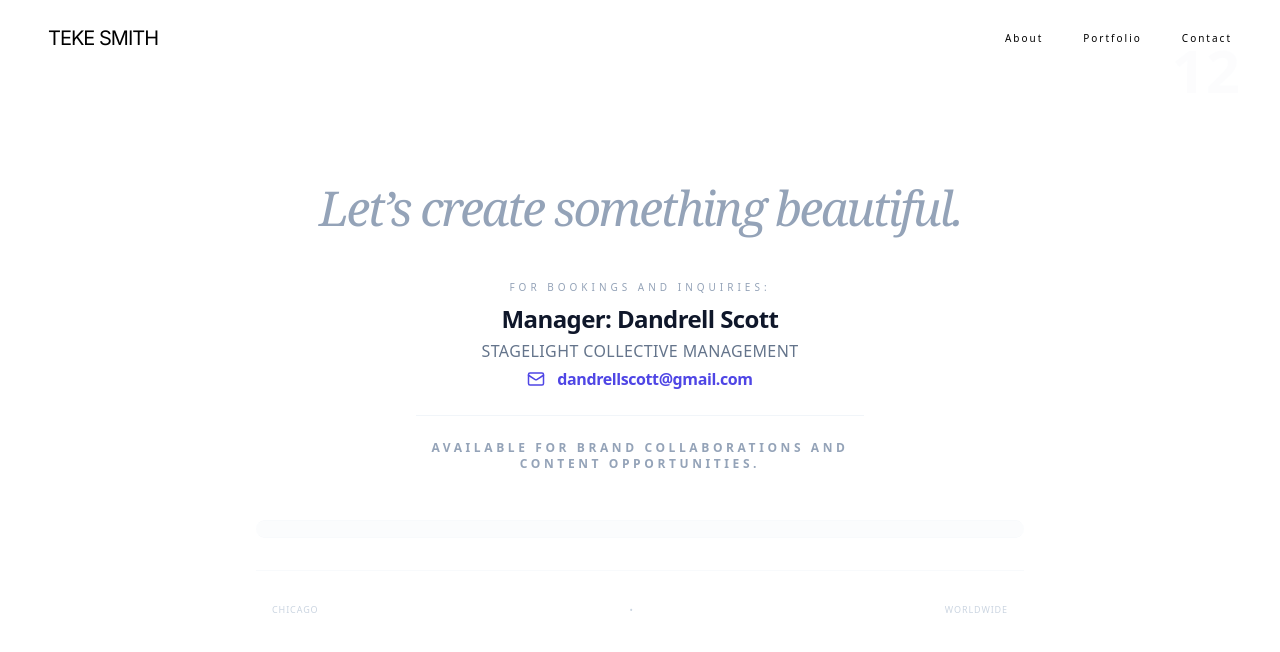
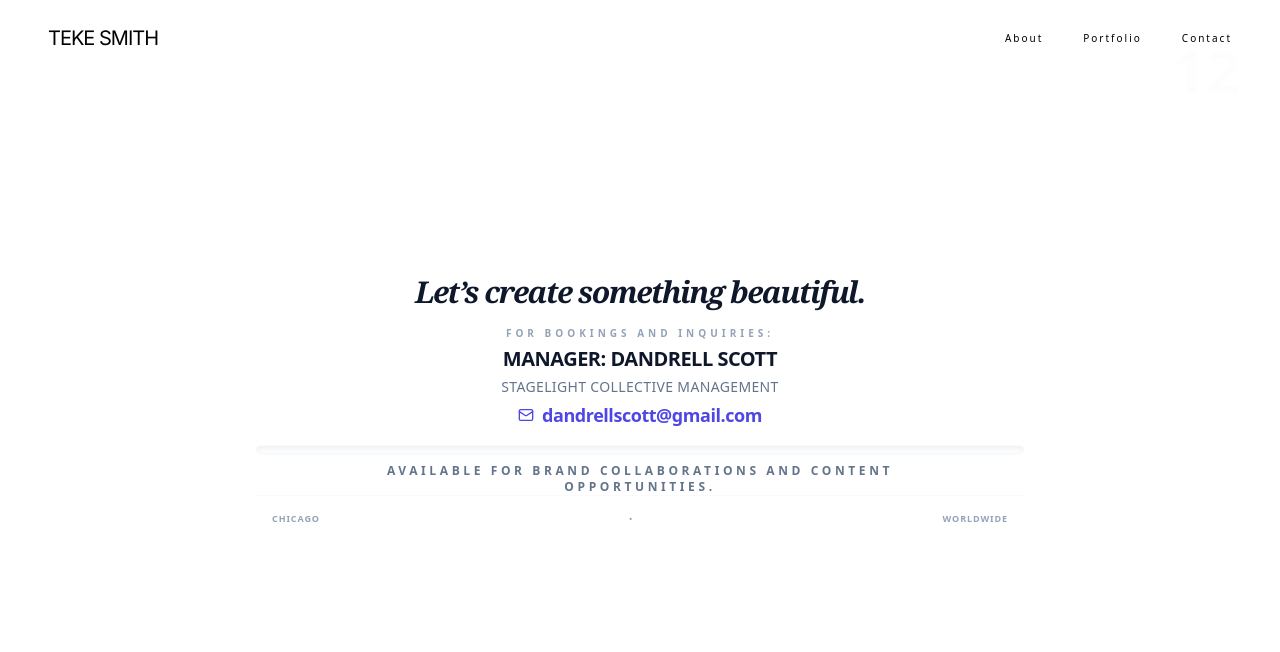
Before and after one commit to Aieditor773/Teke-Portfolio, a plain HTML site: page index.html in a window 1280 px wide. Both pictures are taken after a click on the button "Contact". Drawn offline with nearby package versions, Linux system fonts and the light colour scheme; a web font is replaced by a local one.

Commit message:
Update index.html

```diff
--- a/index.html
+++ b/index.html
@@ -9,7 +9,7 @@
     <script src="https://cdn.tailwindcss.com"></script>
 
     <!-- Google Fonts: Playfair Display for Serif, Inter for Sans -->
-    <link href="https://fonts.googleapis.com/css2?family=Playfair+Display:ital,wght@0,400;0,700;1,400&family=Inter:wght@300;400;700&display=swap" rel="stylesheet">
+    <link href="https://fonts.googleapis.com/css2?family=Playfair+Display:ital,wght@0,400;0,700;0,900;1,400;1,700;1,900&family=Inter:wght@300;400;700&display=swap" rel="stylesheet">
 
     <!-- Common Ninja Photo Carousel Widget SDK -->
     <script src="https://cdn.commoninja.com/sdk/latest/commonninja.js" defer></script>
@@ -181,40 +181,42 @@
             </div>
         </section>
 
-        <!-- 08. CONTACT SECTION - Redesigned with Widget & Manager Info Swapped -->
-        <section id="contact" class="snap-section bg-white flex items-center justify-center p-6 text-center">
-            <div class="max-w-3xl w-full space-y-8">
-                <h2 class="text-4xl md:text-5xl font-serif tracking-tighter leading-tight font-light italic text-slate-400">Let’s create something beautiful.</h2>
+        <!-- 08. CONTACT SECTION - Spacing Tightened & Font Refined -->
+        <section id="contact" class="snap-section bg-white flex flex-col items-center justify-center p-4 md:py-10 text-center">
+            <div class="max-w-3xl w-full">
+                <!-- Refined heading: smaller size, italic bold, and no bottom margin -->
+                <h2 class="text-2xl md:text-3xl font-serif font-black italic tracking-tighter text-slate-900 leading-tight whitespace-nowrap mb-0">Let’s create something beautiful.</h2>
 
-                <!-- Contact Information Container -->
-                <div class="flex flex-col items-center gap-6 py-4">
+                <!-- Contact Information Container (Spaceless connection to heading) -->
+                <div class="flex flex-col items-center gap-4 pt-4 pb-4 mt-0">
                     <div class="space-y-1">
-                        <p class="font-sans text-[10px] uppercase tracking-[0.4em] text-slate-400 mb-2">For bookings and inquiries:</p>
-                        <div class="font-sans text-xl md:text-2xl font-bold tracking-tight text-slate-900">Manager: Dandrell Scott</div>
-                        <div class="font-sans text-sm md:text-base text-slate-500 tracking-wide uppercase">Stagelight Collective Management</div>
-                        <div class="flex items-center justify-center gap-3 text-indigo-600 font-sans font-bold mt-4">
-                            <svg xmlns="http://www.w3.org/2000/svg" width="18" height="18" viewBox="0 0 24 24" fill="none" stroke="currentColor" stroke-width="2" stroke-linecap="round" stroke-linejoin="round"><rect width="20" height="16" x="2" y="4" rx="2"/><path d="m22 7-8.97 5.7a1.94 1.94 0 0 1-2.06 0L2 7"/></svg>
-                            <a href="mailto:dandrellscott@gmail.com" class="tracking-tight hover:underline">dandrellscott@gmail.com</a>
+                        <p class="font-sans text-[10px] uppercase tracking-[0.4em] text-slate-400 mb-1 font-bold">For bookings and inquiries:</p>
+                        <div class="font-sans text-lg md:text-xl font-bold tracking-tight text-slate-900 uppercase leading-none">Manager: Dandrell Scott</div>
+                        <div class="font-sans text-xs md:text-sm text-slate-500 tracking-wide uppercase font-medium mt-1">Stagelight Collective Management</div>
+                        <div class="flex items-center justify-center gap-2 text-indigo-600 font-sans font-bold mt-2">
+                            <svg xmlns="http://www.w3.org/2000/svg" width="16" height="16" viewBox="0 0 24 24" fill="none" stroke="currentColor" stroke-width="2" stroke-linecap="round" stroke-linejoin="round"><rect width="20" height="16" x="2" y="4" rx="2"/><path d="m22 7-8.97 5.7a1.94 1.94 0 0 1-2.06 0L2 7"/></svg>
+                            <a href="mailto:dandrellscott@gmail.com" class="tracking-tight hover:underline text-base md:text-lg">dandrellscott@gmail.com</a>
                         </div>
                     </div>
-
-                    <p class="font-sans text-[10px] md:text-xs tracking-[0.3em] font-bold uppercase text-slate-400 max-w-md pt-6 border-t border-slate-100">
-                        AVAILABLE FOR BRAND COLLABORATIONS AND CONTENT OPPORTUNITIES.
-                    </p>
                 </div>
 
                 <!-- Common Ninja Photo Carousel Widget -->
-                <div class="py-2 border-y border-slate-50 bg-slate-50/50 rounded-xl overflow-hidden">
+                <div class="py-1 border-y border-slate-50 bg-slate-50/50 rounded-xl overflow-hidden shadow-inner">
                     <div class="commonninja_component pid-898492bd-cd62-4a30-b7f6-9e6f9a82da2b"></div>
                 </div>
 
-                <div class="pt-8 border-t border-slate-50 font-sans text-[9px] text-slate-300 uppercase tracking-widest flex justify-between items-center px-4">
-                    <span>Chicago</span>
+                <!-- Brand Collaboration Blurb -->
+                <p class="font-sans text-[9px] md:text-xs tracking-[0.3em] font-black uppercase text-slate-500 max-w-lg mx-auto pt-2">
+                    AVAILABLE FOR BRAND COLLABORATIONS AND CONTENT OPPORTUNITIES.
+                </p>
+
+                <div class="pt-4 border-t border-slate-50 font-sans text-[9px] text-slate-400 uppercase tracking-widest flex justify-between items-center px-4">
+                    <span class="font-bold">Chicago</span>
                     <span>•</span>
-                    <span>Worldwide</span>
+                    <span class="font-bold">Worldwide</span>
                 </div>
             </div>
-            <div class="absolute top-10 right-10 text-slate-100 text-6xl pointer-events-none select-none font-sans font-black opacity-20">12</div>
+            <div class="absolute top-10 right-10 text-slate-100 text-6xl pointer-events-none select-none font-sans font-black opacity-10">12</div>
         </section>
     </div>
 
@@ -226,12 +228,13 @@
                 el.scrollIntoView({ behavior: 'smooth' });
             }
             // Close mobile menu if open
-            document.getElementById('mobileMenu').classList.add('hidden');
+            const menu = document.getElementById('mobileMenu');
+            if (menu) menu.classList.add('hidden');
         }
 
         function toggleMenu() {
             const menu = document.getElementById('mobileMenu');
-            menu.classList.toggle('hidden');
+            if (menu) menu.classList.toggle('hidden');
         }
     </script>
 </body>
```
